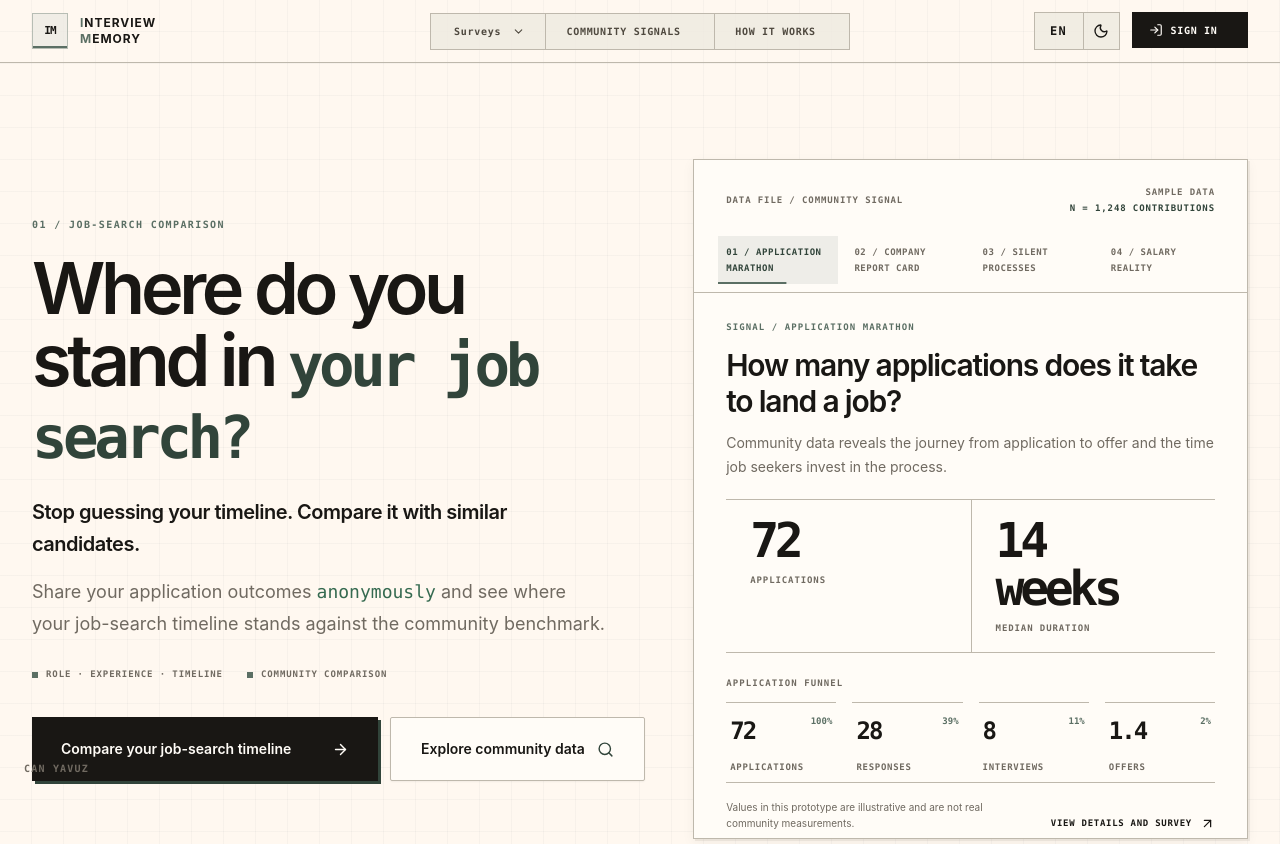
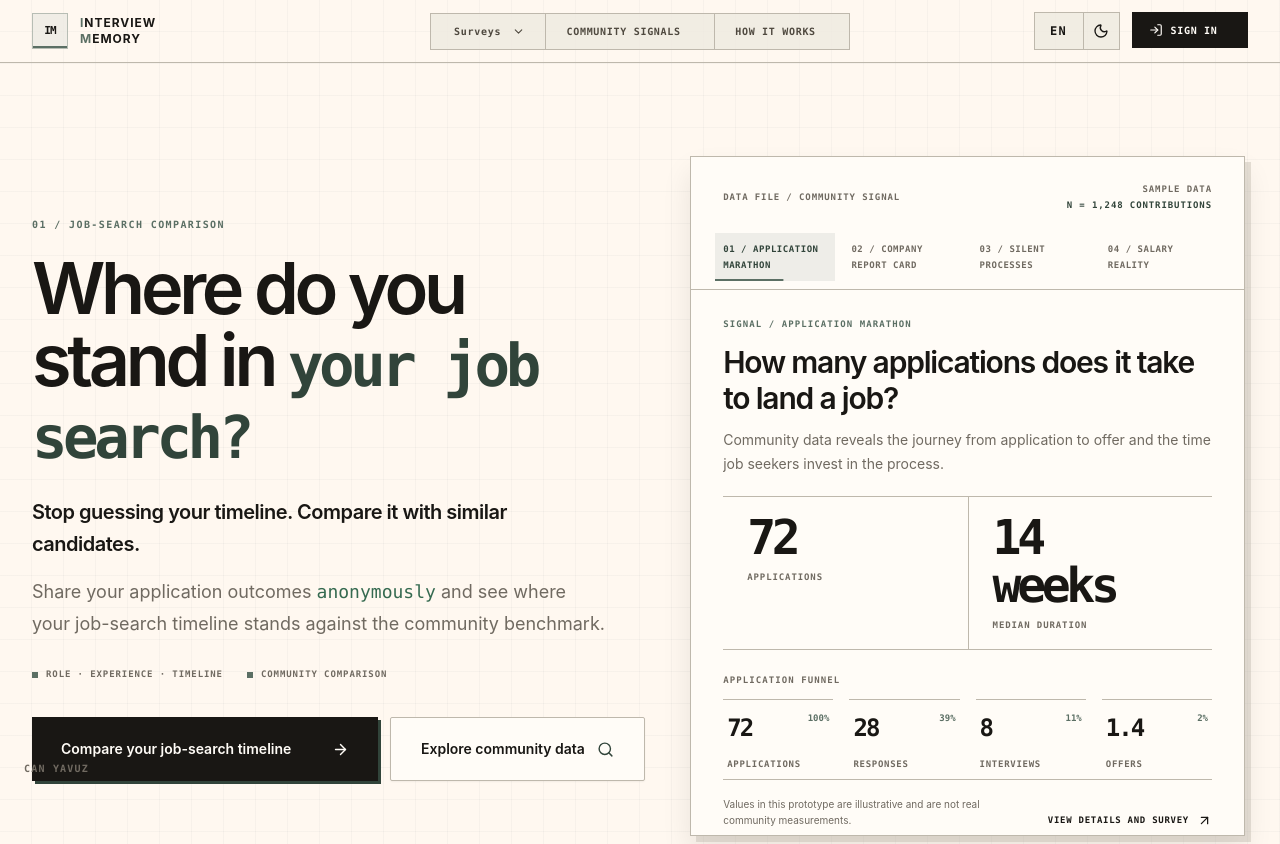
Before and after one commit to canyavuzdb/interview-memory, a Next.js app: page /en in a window 1280 px wide. Shown: the top 844 px of the page. Built offline with nearby package versions, Linux system fonts and the light colour scheme.

Commit message:
Enhance hero dashboard depth

```diff
--- a/app/globals.css
+++ b/app/globals.css
@@ -543,13 +543,26 @@ body {
 
 .hero-analytics-panel {
   isolation: isolate;
+  transform: translate3d(-3px, -3px, 0);
   box-shadow:
-    2px 2px 0 color-mix(in srgb, var(--line-strong) 24%, transparent),
-    0 4px 12px color-mix(in srgb, var(--ink) 5%, transparent);
+    6px 6px 0 color-mix(in srgb, var(--line-strong) 42%, transparent),
+    0 16px 28px color-mix(in srgb, var(--ink) 9%, transparent);
+  transition:
+    transform 240ms cubic-bezier(0.16, 1, 0.3, 1),
+    box-shadow 240ms cubic-bezier(0.16, 1, 0.3, 1);
 }
 
 .hero-analytics-panel:hover .analytics-tab-progress {
   animation-play-state: paused;
+}
+
+@media (hover: hover) and (pointer: fine) {
+  .hero-analytics-panel:hover {
+    transform: translate3d(-4px, -4px, 0);
+    box-shadow:
+      8px 8px 0 color-mix(in srgb, var(--line-strong) 46%, transparent),
+      0 20px 34px color-mix(in srgb, var(--ink) 11%, transparent);
+  }
 }
 
 .survey-launch-progress {
```
